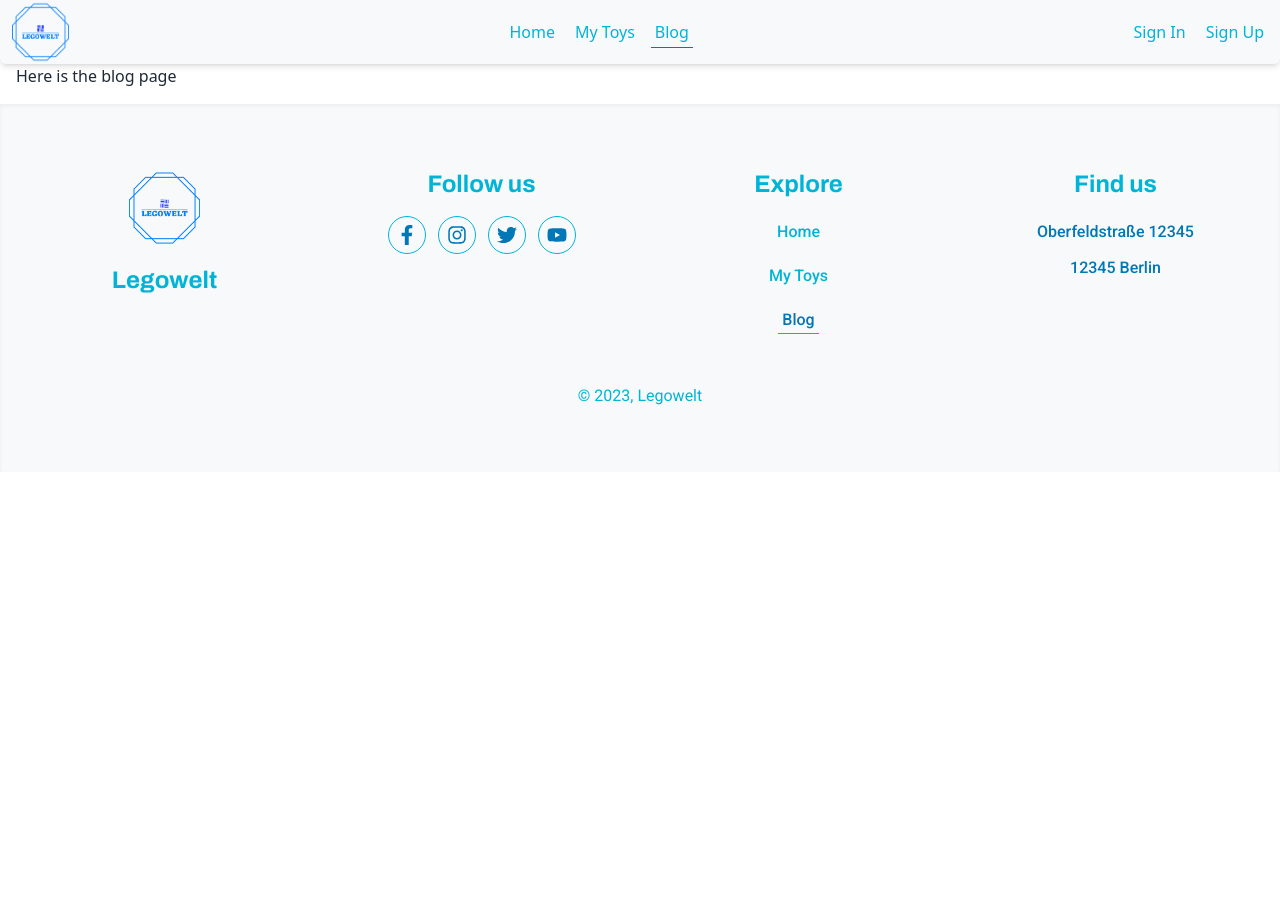
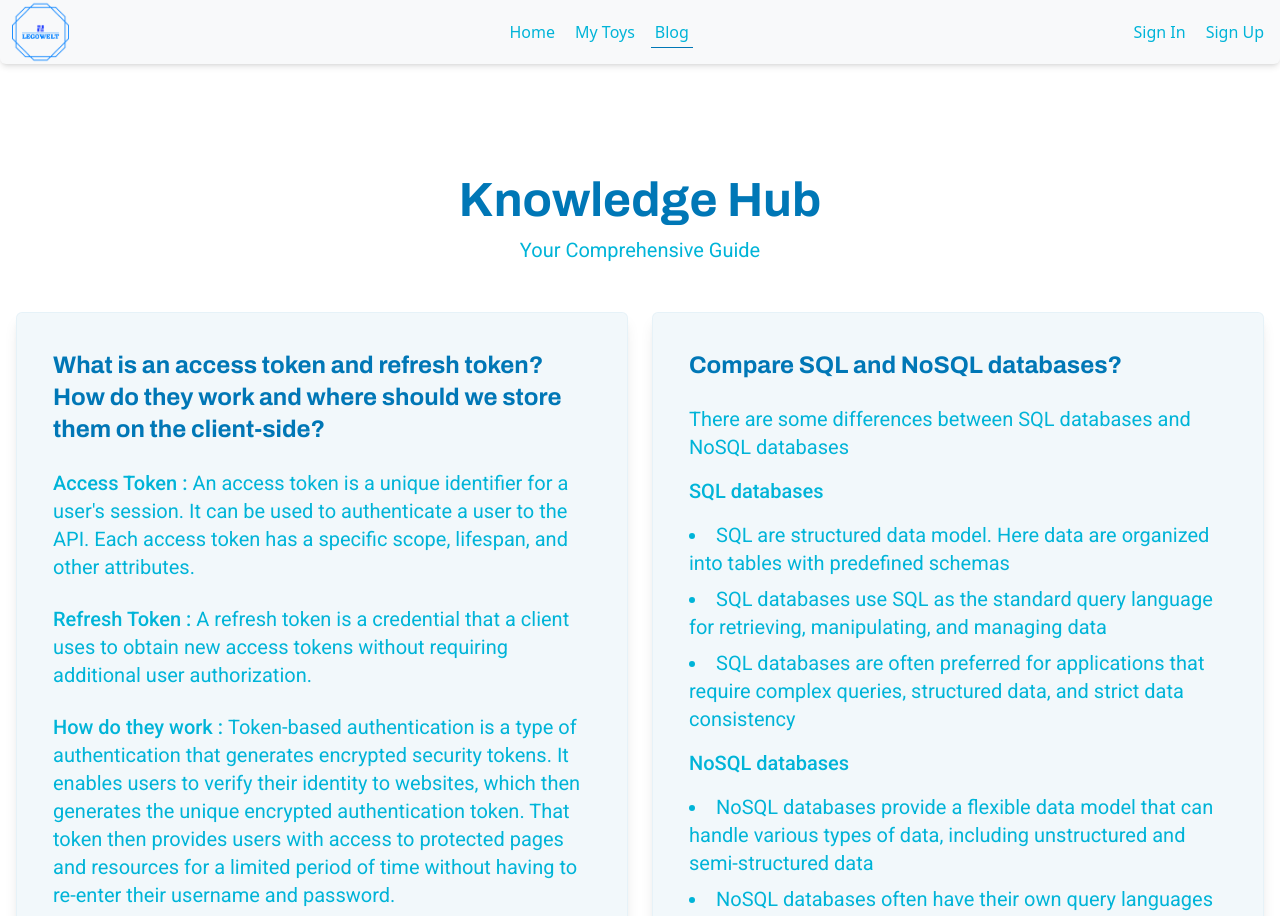
Before and after one commit to eh-munna/legowelt-client, a React (Vite) app: page /blog in a window 1280 px wide. Shown: the top 916 px of the page. Before the commit the page ends 800 px from the top, so only its background shows below. Built offline with nearby package versions, Linux system fonts and the light colour scheme; no server answers.

Commit message:
blog page has been created

```diff
--- a/src/pages/Blog/Blog.jsx
+++ b/src/pages/Blog/Blog.jsx
@@ -1,5 +1,130 @@
 const Blog = () => {
-  return <div>Here is the blog page</div>;
+  return (
+    <div className="my-6 md:my-16">
+      <div className="capitalize text-center space-y-3 py-4 md:py-12">
+        <h2 className="text-2xl md:text-5xl font-[archivo] text-[#0077b6]">
+          Knowledge Hub
+        </h2>
+        <p className="text-[#00b4d8] font-[roboto] text-base md:text-xl">
+          Your Comprehensive Guide
+        </p>
+      </div>
+      <div className="grid grid-cols-1 md:grid-cols-2 gap-3 md:gap-6">
+        <div className="flex flex-col  gap-6 shadow-lg p-6 md:p-9 rounded-md border border-[#0077b6] border-opacity-5 bg-[#0077b6] bg-opacity-5">
+          <h3 className="text-xl md:text-2xl font-[archivo] text-[#0077b6]">
+            What is an access token and refresh token? How do they work and
+            where should we store them on the client-side?
+          </h3>
+          <p className="text-[#00b4d8] font-[roboto] text-base md:text-xl">
+            <span className="font-medium">Access Token : </span>
+            An access token is a unique identifier for a user&apos;s session. It
+            can be used to authenticate a user to the API. Each access token has
+            a specific scope, lifespan, and other attributes.
+          </p>
+          <p className="text-[#00b4d8] font-[roboto] text-base md:text-xl">
+            <span className="font-medium">Refresh Token : </span> A refresh
+            token is a credential that a client uses to obtain new access tokens
+            without requiring additional user authorization.
+          </p>
+          <p className="text-[#00b4d8] font-[roboto] text-base md:text-xl">
+            <span className="font-medium">How do they work : </span> Token-based
+            authentication is a type of authentication that generates encrypted
+            security tokens. It enables users to verify their identity to
+            websites, which then generates the unique encrypted authentication
+            token. That token then provides users with access to protected pages
+            and resources for a limited period of time without having to
+            re-enter their username and password.
+          </p>
+          <p className="text-[#00b4d8] font-[roboto] text-base md:text-xl">
+            <span className="font-medium">Where to store them : </span> We have
+            options to store tokens on the client-side, or on the server-side.
+            For client-side tokens, we can use cookies or localStorage.
+          </p>
+        </div>
+        <div className="flex flex-col gap-6 shadow-lg p-6 md:p-9 rounded-md border border-[#0077b6] border-opacity-5 bg-[#0077b6] bg-opacity-5">
+          <h3 className="text-xl md:text-2xl font-[archivo] text-[#0077b6]">
+            Compare SQL and NoSQL databases?
+          </h3>
+          <div className="flex flex-col gap-2 text-[#00b4d8] font-[roboto] text-base md:text-xl">
+            <p>
+              There are some differences between SQL databases and NoSQL
+              databases
+            </p>
+            <p className="font-medium py-2">SQL databases</p>
+            <ul className="list-disc list-inside space-y-2">
+              <li>
+                SQL are structured data model. Here data are organized into
+                tables with predefined schemas
+              </li>
+              <li>
+                SQL databases use SQL as the standard query language for
+                retrieving, manipulating, and managing data
+              </li>
+              <li>
+                SQL databases are often preferred for applications that require
+                complex queries, structured data, and strict data consistency
+              </li>
+            </ul>
+
+            <p className="font-medium py-2">NoSQL databases</p>
+            <ul className="list-disc list-inside space-y-2">
+              <li>
+                NoSQL databases provide a flexible data model that can handle
+                various types of data, including unstructured and
+                semi-structured data
+              </li>
+              <li>
+                NoSQL databases often have their own query languages or APIs
+                specific to their data models
+              </li>
+              <li>
+                NoSQL databases are well-suited for handling large volumes of
+                unstructured or semi-structured data, real-time applications,
+                and situations that require high scalability and agility
+              </li>
+            </ul>
+          </div>
+        </div>
+        <div className="flex flex-col gap-6 shadow-lg p-6 md:p-9 rounded-md border border-[#0077b6] border-opacity-5 bg-[#0077b6] bg-opacity-5">
+          <h3 className="text-xl md:text-2xl font-[archivo] text-[#0077b6]">
+            What is express JS? What is Nest JS?
+          </h3>
+          <p className="text-[#00b4d8] font-[roboto] text-base md:text-xl">
+            <span className="font-medium">Express JS : </span> Express is a node
+            js web application framework that provides broad features for
+            building web and mobile applications. It is used to build a single
+            page, multipage, and hybrid web application
+          </p>
+          <p className="text-[#00b4d8] font-[roboto] text-base md:text-xl">
+            <span className="font-medium">Nest JS : </span> NestJS is a popular
+            open-source, back-end framework for Node.js. It allows developers to
+            easily organize their code into smaller and reusable modules
+          </p>
+        </div>
+        <div className="flex flex-col gap-6 shadow-lg p-6 md:p-9 rounded-md border border-[#0077b6] border-opacity-5 bg-[#0077b6] bg-opacity-5">
+          <h3 className="text-xl md:text-2xl font-[archivo] text-[#0077b6]">
+            What is MongoDB aggregate and how does it work?
+          </h3>
+          <p className="text-[#00b4d8] font-[roboto] text-base md:text-xl">
+            <span className="font-medium">MongoDB aggregation : </span>
+            MongoDB aggregation is a way to query documents from MongoDB in a
+            way that breaks down these more confounding queries. It separates
+            complex logic into sequential operations
+          </p>
+          <p className="text-[#00b4d8] font-[roboto] text-base md:text-xl">
+            <span className="font-medium">How does it work : </span>We can start
+            aggregation with our collection&apos;s data and after each stage of
+            the pipeline we are closer to the end result which will be the
+            desired documents. Each stage performs an operation on the
+            documents. There are several operations that can be conducted. For
+            example, a stage can filter, group, or even calculate values on the
+            data. After each stage, the outputted documents are passed into the
+            next stage and so on until no stages are left
+          </p>
+        </div>
+      </div>
+    </div>
+  );
 };
 
 export default Blog;
--- a/src/pages/HomeLayout/HomeComponents/ByCategory/ByCategory.jsx
+++ b/src/pages/HomeLayout/HomeComponents/ByCategory/ByCategory.jsx
@@ -6,7 +6,7 @@ const ByCategory = () => {
   const [products, setProducts] = useState([]);
   const [toggleTab, setToggleTab] = useState('lego-cars');
   useEffect(() => {
-    fetch(`http://localhost:5000/loadToy/${toggleTab}`)
+    fetch(`https://legowelt-server.vercel.app/loadToy/${toggleTab}`)
       .then((res) => res.json())
       .then((data) => setProducts(data));
   }, [toggleTab]);
--- a/src/pages/HomeLayout/HomeComponents/ByCategory/CategoryCard/CategoryCard.jsx
+++ b/src/pages/HomeLayout/HomeComponents/ByCategory/CategoryCard/CategoryCard.jsx
@@ -4,7 +4,7 @@ import { Link, useNavigate } from 'react-router-dom';
 import { toast } from 'react-toastify';
 import { AuthContext } from '../../../../../providers/AuthProvider';
 
-const CategroyCard = ({ product }) => {
+const CategoryCard = ({ product }) => {
   const navigate = useNavigate();
   const { user } = useContext(AuthContext);
 
@@ -31,7 +31,7 @@ const CategroyCard = ({ product }) => {
       <div>
         <img className="max-w-full" src={pictureUrl} alt="" />
       </div>
-      <div className="flex flex-col items-center gap-3">
+      <div className="flex flex-col items-center gap-4 md:gap-6 py-6 md:py-12">
         <h3 className="text-lg md:text-xl font-[archivo] text-[#0077b6]">
           {toyName}
         </h3>
@@ -62,4 +62,4 @@ const CategroyCard = ({ product }) => {
   );
 };
 
-export default CategroyCard;
+export default CategoryCard;
--- a/src/routes/Router/Router.jsx
+++ b/src/routes/Router/Router.jsx
@@ -36,7 +36,8 @@ const router = createBrowserRouter([
         // ),
         path: '/toy/:id',
         element: <ToysDesc />,
-        loader: ({ params }) => fetch(`http://localhost:5000/toy/${params.id}`),
+        loader: ({ params }) =>
+          fetch(`https://legowelt-server.vercel.app/toy/${params.id}`),
       },
 
       { path: '/blog', element: <Blog /> },
```
